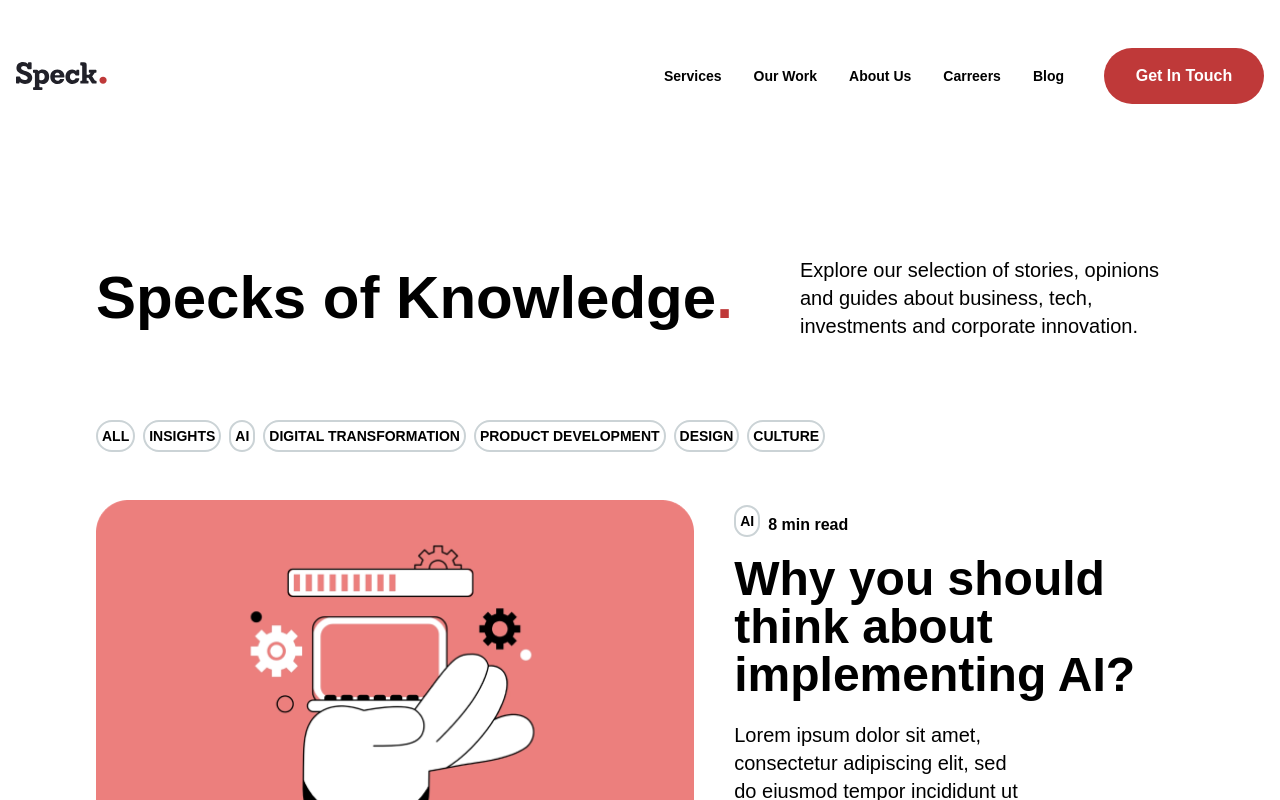
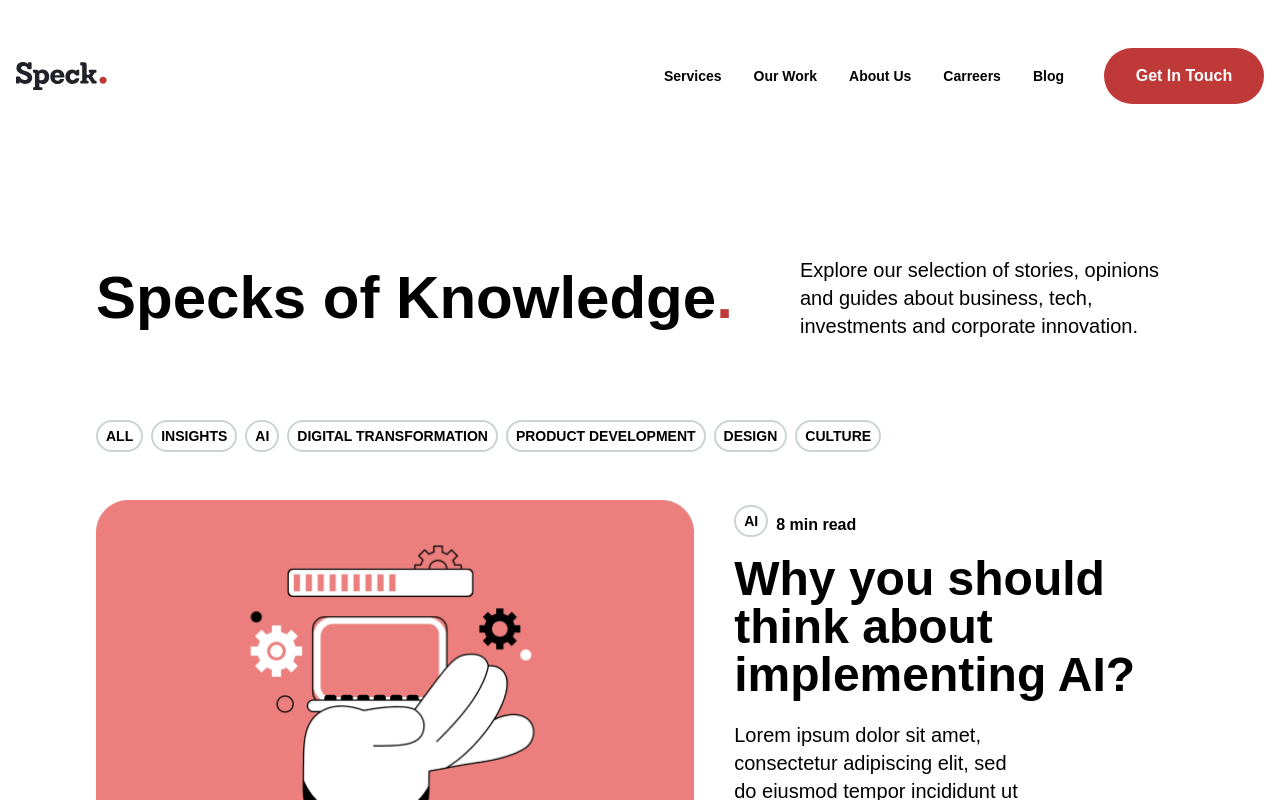
Before and after one commit to tivanovic21/speck-contact-page, a Next.js app: page /blog in a window 1280 px wide. Shown: the top 800 px of the page. Built offline with nearby package versions, Linux system fonts and the light colour scheme; a web font is replaced by a local one; what tailwind-hamburgers would draw is missing.

Commit message:
updated buttons on blog form and added check for file size being to large to send

```diff
--- a/src/app/components/blog.tsx
+++ b/src/app/components/blog.tsx
@@ -19,13 +19,13 @@ const Blog = () => {
             <div className="md:mt-20 mt-10 items-center">
                 <div className="overflow-x-auto mt-3">
                     <div className="flex flex-row md:w-full items-center min-w-fit md:gap-0 gap-2">
-                        <button type="button" className={` border-speck-ligt-siva border-solid border-2 rounded-full font-heywow text-sm font-bold md:min-w-1/6 w-max h-auto p-1 md:mr-2 mb-2`}>ALL</button>
-                        <button type="button" className={` border-speck-ligt-siva border-solid border-2 rounded-full font-heywow text-sm font-bold md:min-w-1/6 w-max h-auto p-1 md:mr-2 mb-2`}>INSIGHTS</button>
-                        <button type="button" className={` border-speck-ligt-siva border-solid border-2 rounded-full font-heywow text-sm font-bold md:min-w-1/6 w-max h-auto p-1 md:mr-2 mb-2`}>AI</button>
-                        <button type="button" className={` border-speck-ligt-siva border-solid border-2 rounded-full font-heywow text-sm font-bold md:min-w-1/6 w-max h-auto p-1 md:mr-2 mb-2`}>DIGITAL TRANSFORMATION</button>
-                        <button type="button" className={` border-speck-ligt-siva border-solid border-2 rounded-full font-heywow text-sm font-bold md:min-w-1/6 w-max h-auto p-1 md:mr-2 mb-2`}>PRODUCT DEVELOPMENT</button>
-                        <button type="button" className={` border-speck-ligt-siva border-solid border-2 rounded-full font-heywow text-sm font-bold md:min-w-1/6 w-max h-auto p-1 md:mr-2 mb-2`}>DESIGN</button>
-                        <button type="button" className={` border-speck-ligt-siva border-solid border-2 rounded-full font-heywow text-sm font-bold md:min-w-1/6 w-max h-auto p-1 md:mr-2 mb-2`}>CULTURE</button>
+                        <button type="button" className={` border-speck-ligt-siva border-solid border-2 rounded-full font-heywow text-sm font-bold md:min-w-1/6 w-max h-auto p-1 px-2 md:mr-2 mb-2`}>ALL</button>
+                        <button type="button" className={` border-speck-ligt-siva border-solid border-2 rounded-full font-heywow text-sm font-bold md:min-w-1/6 w-max h-auto p-1 px-2 md:mr-2 mb-2`}>INSIGHTS</button>
+                        <button type="button" className={` border-speck-ligt-siva border-solid border-2 rounded-full font-heywow text-sm font-bold md:min-w-1/6 w-max h-auto p-1 px-2 md:mr-2 mb-2`}>AI</button>
+                        <button type="button" className={` border-speck-ligt-siva border-solid border-2 rounded-full font-heywow text-sm font-bold md:min-w-1/6 w-max h-auto p-1 px-2 md:mr-2 mb-2`}>DIGITAL TRANSFORMATION</button>
+                        <button type="button" className={` border-speck-ligt-siva border-solid border-2 rounded-full font-heywow text-sm font-bold md:min-w-1/6 w-max h-auto p-1 px-2 md:mr-2 mb-2`}>PRODUCT DEVELOPMENT</button>
+                        <button type="button" className={` border-speck-ligt-siva border-solid border-2 rounded-full font-heywow text-sm font-bold md:min-w-1/6 w-max h-auto p-1 px-2 md:mr-2 mb-2`}>DESIGN</button>
+                        <button type="button" className={` border-speck-ligt-siva border-solid border-2 rounded-full font-heywow text-sm font-bold md:min-w-1/6 w-max h-auto p-1 px-2 md:mr-2 mb-2`}>CULTURE</button>
                     </div>
                 </div>
             </div>
@@ -36,7 +36,7 @@ const Blog = () => {
 
                 <div className="flex flex-col md:ml-10 md:h-96 md:w-1/2 h-auto justify-around">
                     <div className="flex flex-row items-center md:mt-0 mt-5">
-                        <button id="main-cat" type="button" className={` border-speck-ligt-siva border-solid border-2 rounded-full font-heywow text-sm font-bold md:min-w-1/6 w-max h-auto p-1 md:mr-2 mb-2`}>AI</button>
+                        <button id="main-cat" type="button" className={` border-speck-ligt-siva border-solid border-2 rounded-full font-heywow text-sm font-bold md:min-w-1/6 w-max h-auto p-1 px-2 md:mr-2 mb-2`}>AI</button>
                         <p id="main-read" className="md:text-base text-sm font-poppins font-bold ml-3 md:ml-0">8 min read</p>
                     </div>
                     <h1 id="main-title" className="md:text-5xl text-2xl font-heywow font-bold md:mt-0 mt-3 leading-normal">Why you should think about implementing AI?</h1>
@@ -53,7 +53,7 @@ const Blog = () => {
                 <div id="blog1">
                     <img id="blog1" src="/blog-gray-placeholder.png" alt="blog1" className="md:h-60 md:w-96 h-56 w-auto"/>
                     <div className="flex flex-row items-center mt-5">
-                        <button id="blog1-cat" type="button" className={` border-speck-ligt-siva border-solid border-2 rounded-full font-heywow text-sm font-bold md:w-1/6 w-max h-auto p-1 md:mr-2 mb-2`}>AI</button>
+                        <button id="blog1-cat" type="button" className={` border-speck-ligt-siva border-solid border-2 rounded-full font-heywow text-sm font-bold md:w-1/6 w-max h-auto p-1 px-2 md:mr-2 mb-2`}>AI</button>
                         <p id="blog1-read" className="md:text-base text-sm font-poppins font-bold ml-3 md:ml-0">8 min read</p>
                     </div>
                     <div className="md:w-96 w-80">
@@ -69,7 +69,7 @@ const Blog = () => {
                 <div id="blog2">
                     <img id="blog2" src="/blog-gray-placeholder.png" alt="blog2" className="md:h-60 md:w-96 h-56 w-auto"/>
                     <div className="flex flex-row items-center mt-5">
-                        <button id="blog2-cat" type="button" className={` border-speck-ligt-siva border-solid border-2 rounded-full font-heywow text-sm font-bold md:w-1/6 w-max h-auto p-1 md:mr-2 mb-2`}>AI</button>
+                        <button id="blog2-cat" type="button" className={` border-speck-ligt-siva border-solid border-2 rounded-full font-heywow text-sm font-bold md:w-1/6 w-max h-auto p-1 px-2 md:mr-2 mb-2`}>AI</button>
                         <p id="blog2-read" className="md:text-base text-sm font-poppins font-bold ml-3 md:ml-0">8 min read</p>
                     </div>
                     <div className="md:w-96 w-80">
@@ -85,7 +85,7 @@ const Blog = () => {
                 <div id="blog3">
                     <img id="blog3" src="/blog-gray-placeholder.png" alt="blog3" className="md:h-60 md:w-96 h-56 w-auto"/>
                     <div className="flex flex-row items-center mt-5">
-                        <button id="blog3-cat" type="button" className={` border-speck-ligt-siva border-solid border-2 rounded-full font-heywow text-sm font-bold md:w-1/6 w-max h-auto p-1 md:mr-2 mb-2`}>AI</button>
+                        <button id="blog3-cat" type="button" className={` border-speck-ligt-siva border-solid border-2 rounded-full font-heywow text-sm font-bold md:w-1/6 w-max h-auto p-1 px-2 md:mr-2 mb-2`}>AI</button>
                         <p id="blog3-read" className="md:text-base text-sm font-poppins font-bold ml-3 md:ml-0">8 min read</p>
                     </div>
                     <div className="md:w-96 w-80">
@@ -110,7 +110,7 @@ const Blog = () => {
                     <div id="blog1-ins" className="md:w-1/3 md:mt-0 mt-5 flex flex-col items-start">
                     <img src="/blog-gray-placeholder.png" alt="blog1-ins" className="md:h-60 md:w-96 h-56 w-auto" />
                     <div className="flex flex-row items-center mt-5">
-                        <button id="blog1-ins" type="button" className={` border-speck-ligt-siva border-solid border-2 rounded-full font-heywow text-sm font-bold md:w-10 w-max h-auto p-1 md:mr-2 mb-2`}>AI</button>
+                        <button id="blog1-ins" type="button" className={` border-speck-ligt-siva border-solid border-2 rounded-full font-heywow text-sm font-bold md:w-10 w-max h-auto p-1 px-2 md:mr-2 mb-2`}>AI</button>
                         <p id="blog1-ins-read" className="md:text-base text-sm font-poppins font-bold ml-3 md:ml-0">8 min read</p>
                     </div>
                     <div className="md:w-96 w-80">
@@ -125,7 +125,7 @@ const Blog = () => {
                     <div id="blog2-ins" className="md:w-1/3 md:mt-0 mt-10 flex flex-col items-start">
                     <img src="/blog-gray-placeholder.png" alt="blog2-ins" className="md:h-60 md:w-96 h-56 w-auto" />
                     <div className="flex flex-row items-center mt-5">
-                        <button id="blog2-ins" type="button" className={` border-speck-ligt-siva border-solid border-2 rounded-full font-heywow text-sm font-bold md:w-10 w-max h-auto p-1 md:mr-2 mb-2`}>AI</button>
+                        <button id="blog2-ins" type="button" className={` border-speck-ligt-siva border-solid border-2 rounded-full font-heywow text-sm font-bold md:w-10 w-max h-auto p-1 px-2 md:mr-2 mb-2`}>AI</button>
                         <p id="blog2-ins-read" className="md:text-base text-sm font-poppins font-bold ml-3 md:ml-0">8 min read</p>
                     </div>
                     <div className="md:w-96 w-80">
@@ -140,7 +140,7 @@ const Blog = () => {
                     <div id="blog3-ins" className="md:w-1/3 md:mt-0 mt-10 flex flex-col items-start">
                     <img src="/blog-gray-placeholder.png" alt="blog3" className="md:h-60 md:w-96 h-56 w-auto" />
                     <div className="flex flex-row items-center mt-5">
-                        <button id="blog3-ins" type="button" className="border-speck-ligt-siva border-solid border-2 rounded-full font-heywow text-sm font-bold md:w-10 w-max h-auto p-1 md:mr-2 mb-2">AI</button>
+                        <button id="blog3-ins" type="button" className="border-speck-ligt-siva border-solid border-2 rounded-full font-heywow text-sm font-bold md:w-10 w-max h-auto p-1 px-2 md:mr-2 mb-2">AI</button>
                         <p id="blog3-ins-read" className="md:text-base text-sm font-poppins font-bold ml-3 md:ml-0">8 min read</p>
                     </div>
                     <div className="md:w-96 w-80">
@@ -175,7 +175,7 @@ const Blog = () => {
                 <div id="blog1-ins" className="md:w-1/3 md:mt-0 mt-5 flex flex-col items-start">
                 <img src="/blog-gray-placeholder.png" alt="blog1-ins" className="md:h-60 md:w-96 h-56 w-auto" />
                 <div className="flex flex-row items-center mt-5">
-                    <button id="blog1-ins" type="button" className="border-speck-ligt-siva border-solid border-2 rounded-full font-heywow text-sm font-bold md:w-10 w-max h-auto p-1 md:mr-2 mb-2">AI</button>
+                    <button id="blog1-ins" type="button" className="border-speck-ligt-siva border-solid border-2 rounded-full font-heywow text-sm font-bold md:w-10 w-max h-auto p-1 px-2 md:mr-2 mb-2">AI</button>
                     <p id="blog1-ins-read" className="md:text-base text-sm font-poppins font-bold ml-3 md:ml-0">8 min read</p>
                 </div>
                 <div className="md:w-96 w-80">
@@ -190,7 +190,7 @@ const Blog = () => {
                 <div id="blog2-ins" className="md:w-1/3 md:mt-0 mt-10 flex flex-col items-start">
                 <img src="/blog-gray-placeholder.png" alt="blog2-ins" className="md:h-60 md:w-96 h-56 w-auto" />
                 <div className="flex flex-row items-center mt-5">
-                    <button id="blog2-ins" type="button" className="border-speck-ligt-siva border-solid border-2 rounded-full font-heywow text-sm font-bold md:w-10 w-max h-auto p-1 md:mr-2 mb-2">AI</button>
+                    <button id="blog2-ins" type="button" className="border-speck-ligt-siva border-solid border-2 rounded-full font-heywow text-sm font-bold md:w-10 w-max h-auto p-1 px-2 md:mr-2 mb-2">AI</button>
                     <p id="blog2-ins-read" className="md:text-base text-sm font-poppins font-bold ml-3 md:ml-0">8 min read</p>
                 </div>
                 <div className="md:w-96 w-80">
@@ -205,7 +205,7 @@ const Blog = () => {
                 <div id="blog3-ins" className="md:w-1/3 md:mt-0 mt-10 flex flex-col items-start">
                 <img src="/blog-gray-placeholder.png" alt="blog3-ins" className="md:h-60 md:w-96 h-56 w-auto" />
                 <div className="flex flex-row items-center mt-5">
-                    <button id="blog3-ins" type="button" className="border-speck-ligt-siva border-solid border-2 rounded-full font-heywow text-sm font-bold md:w-10 w-max h-auto p-1 md:mr-2 mb-2">AI</button>
+                    <button id="blog3-ins" type="button" className="border-speck-ligt-siva border-solid border-2 rounded-full font-heywow text-sm font-bold md:w-10 w-max h-auto p-1 px-2 md:mr-2 mb-2">AI</button>
                     <p id="blog3-ins-read" className="md:text-base text-sm font-poppins font-bold ml-3 md:ml-0">8 min read</p>
                 </div>
                 <div className="md:w-96 w-80">
```
Also changed, not shown: src/app/components/contactForm.tsx (+8 -2 lines).
